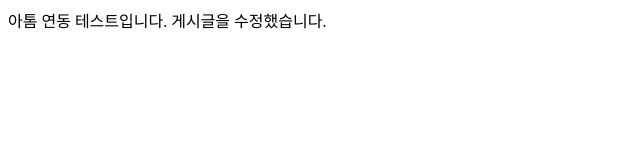
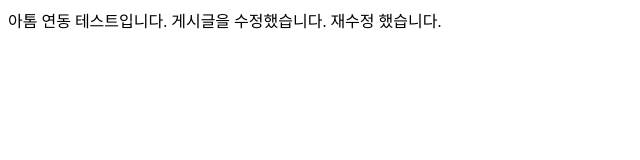
Before and after one commit to web-mok/gitTest, a plain HTML site: page index.html in a window 1280 px wide. Shown: the whole page, without its empty margins (0-640 px from the left). Drawn offline with Linux system fonts and the light colour scheme.

Commit message:
third commit

```diff
--- a/index.html
+++ b/index.html
@@ -9,5 +9,6 @@
 <body>
   아톰 연동 테스트입니다.
   게시글을 수정했습니다.
+  재수정 했습니다.
 </body>
 </html>
```
